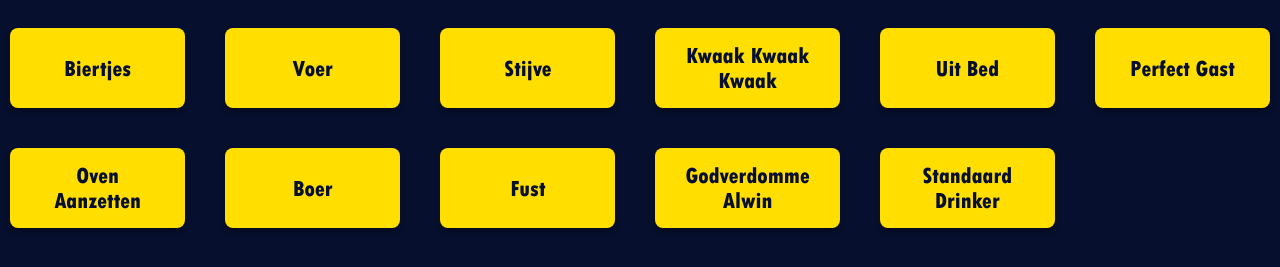
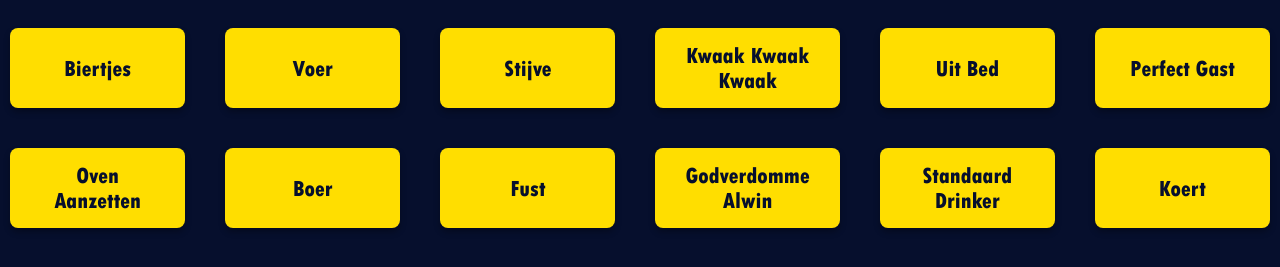
Before and after one commit to CLUB9-2/website, a plain HTML site: page soundboard.html in a window 1280 px wide. Shown: the part 241-508 px from the top of the page. Drawn offline with Linux system fonts and the light colour scheme.

Commit message:
Update soundboard.html

```diff
--- a/soundboard.html
+++ b/soundboard.html
@@ -42,6 +42,7 @@
     <button data-sound="sounds/fust.mp3">Fust</button>
     <button data-sound="sounds/gvdalwin.mp3">Godverdomme Alwin</button>
     <button data-sound="sounds/standaarddrinker.mp3">Standaard Drinker</button>
+    <button data-sound="sounds/meneerdepraeses.mp3">Koert</button>
 
   </div>
 </main>
```
